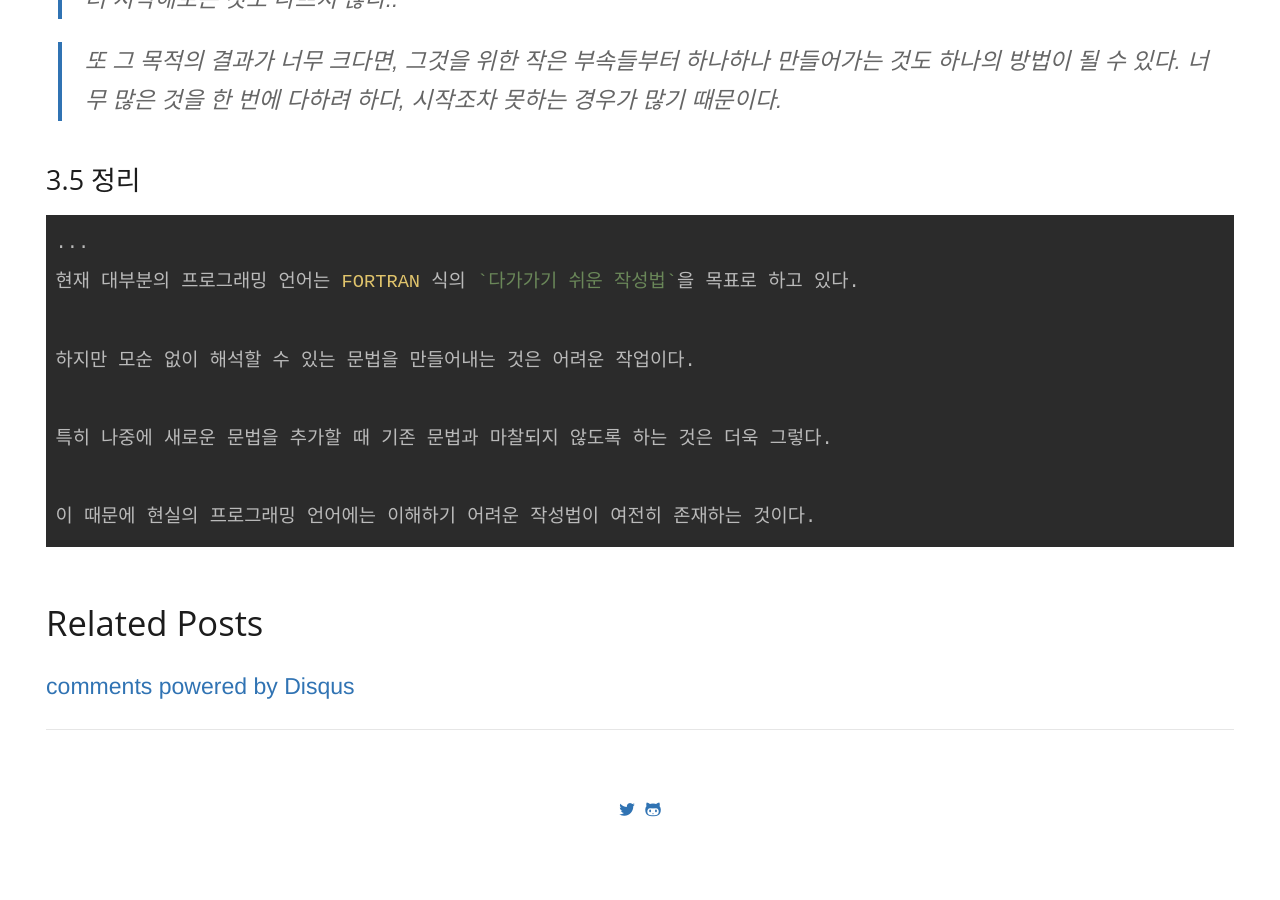
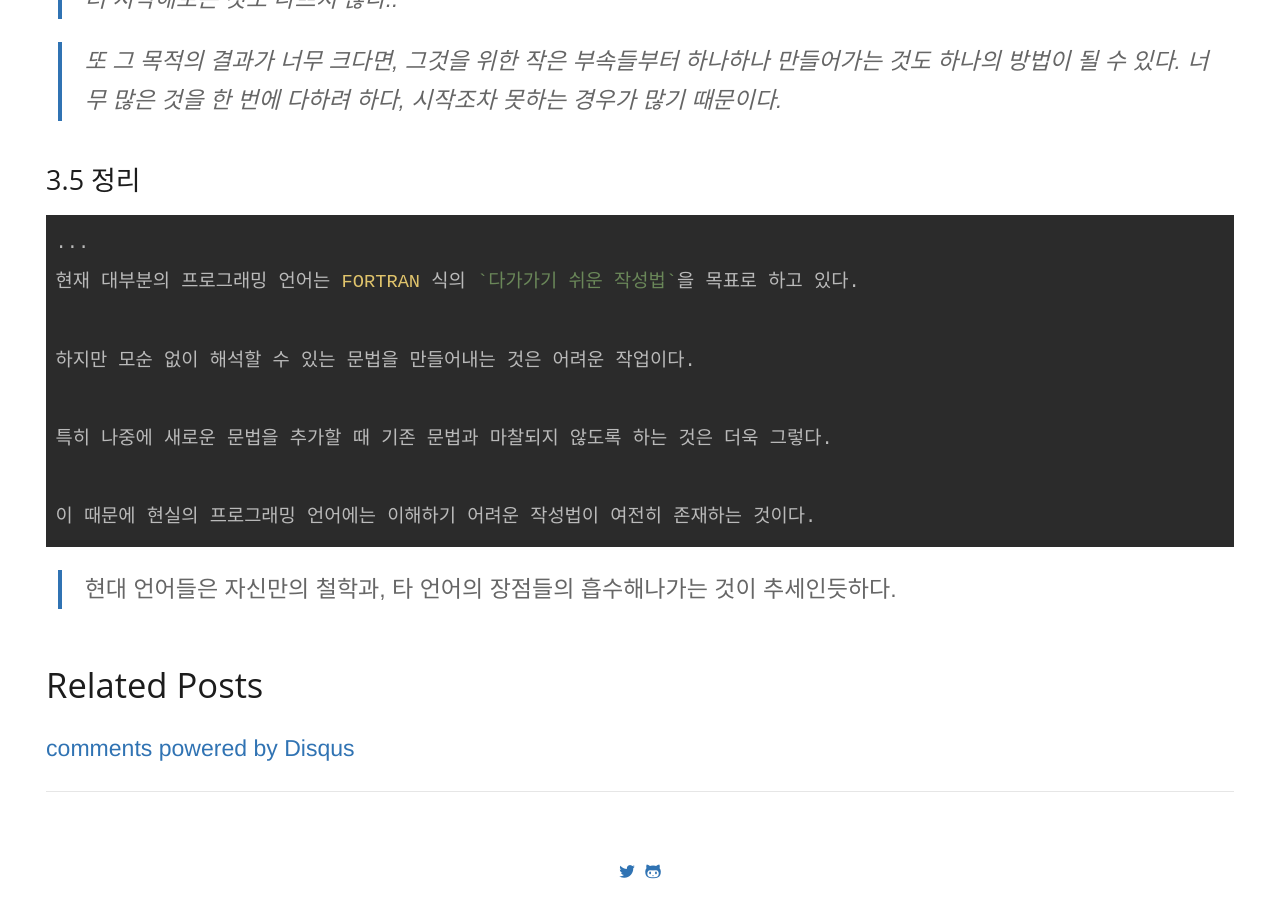
Before and after one commit to mohwa/blog, a Jekyll site: the page built from _posts/2018-07-27-coding-technique.md, in a window 1280 px wide and 900 px high, scrolled down 8577 px. Built offline with Jekyll 4.4.1, drawn with Linux system fonts in a browser that asks for light colours; nearby versions of some CDN libraries; Markdown is read by kramdown in place of the engine named in the settings; comment, search, counter and statistics services are not loaded; before the commit the page ends 9415 px from its top, so only the background shows below that.

Commit message:
[블로그] 코딩을 지탱하는 기술 1 ~ 3장 내용 추가.

````diff
--- a/_posts/2018-07-27-coding-technique.md
+++ b/_posts/2018-07-27-coding-technique.md
@@ -275,3 +275,5 @@ FORTRAN에서 프로그램이 컴파일될 때도 이 구문 해석기가 소스
 
 이 때문에 현실의 프로그래밍 언어에는 이해하기 어려운 작성법이 여전히 존재하는 것이다.
 ```
+
+> 현대 언어들은 자신만의 철학과, 타 언어의 장점들의 흡수해나가는 것이 추세인듯하다.
````
